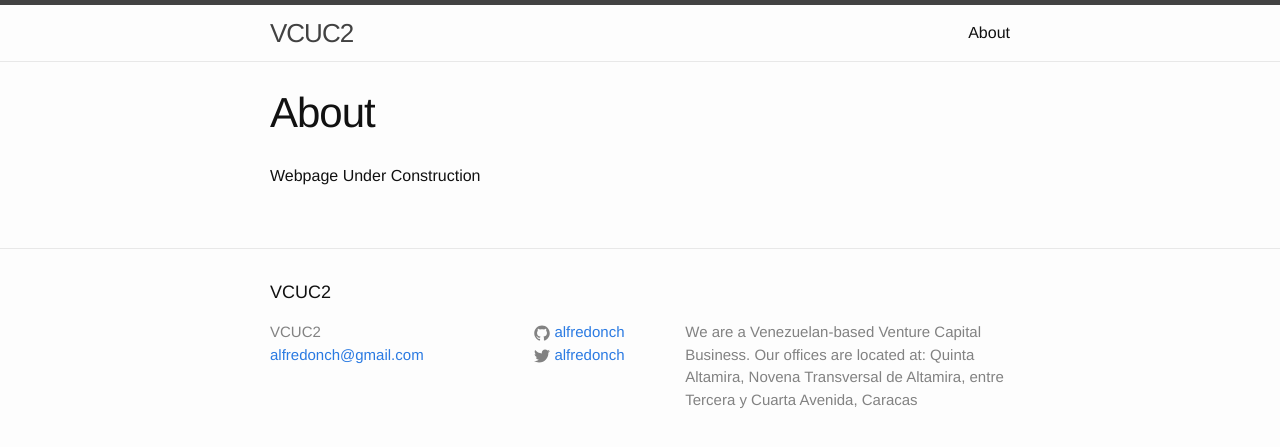
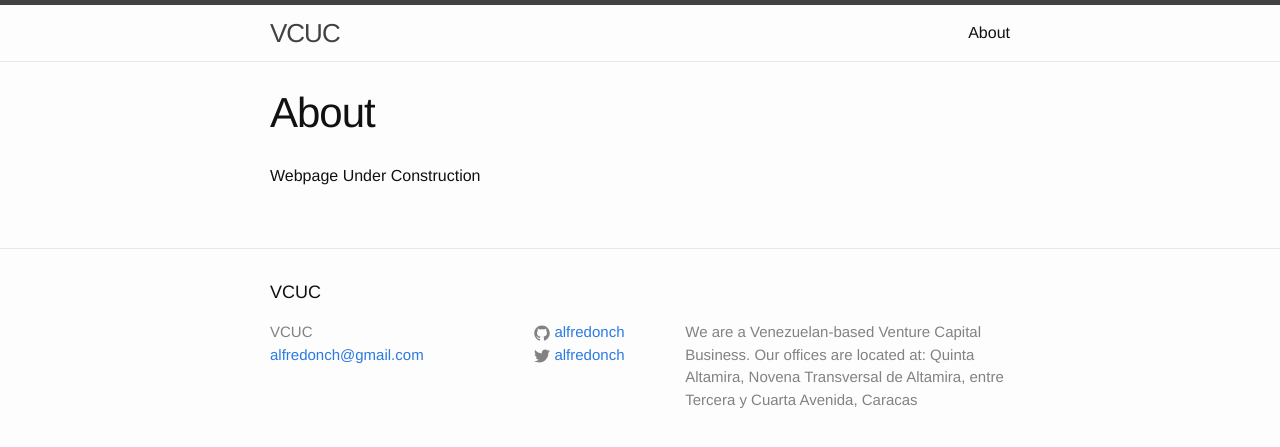
Before and after one commit to alfredonch/alfredonch.github.io, a Jekyll site: the page built from about.md, in a window 1280 px wide. Shown: the top 447 px of the page. Built offline with Jekyll 4.4.1, drawn with Linux system fonts in a browser that asks for light colours.

Commit message:
Update _config.yml

```diff
--- a/_config.yml
+++ b/_config.yml
@@ -6,8 +6,7 @@
 # 'jekyll serve'. If you change this file, please restart the server process.
 
 # Site settings
-theme: jekyll-theme-cayman
-title: VCUC2
+title: VCUC
 email: alfredonch@gmail.com
 description: > # this means to ignore newlines until "baseurl:"
  We are a Venezuelan-based Venture Capital Business.
@@ -20,4 +19,4 @@ twitter_username: alfredonch
 github_username:  alfredonch
 
 # Build settings
-markdown: kramdown
+theme: jekyll-theme-cayman
```
